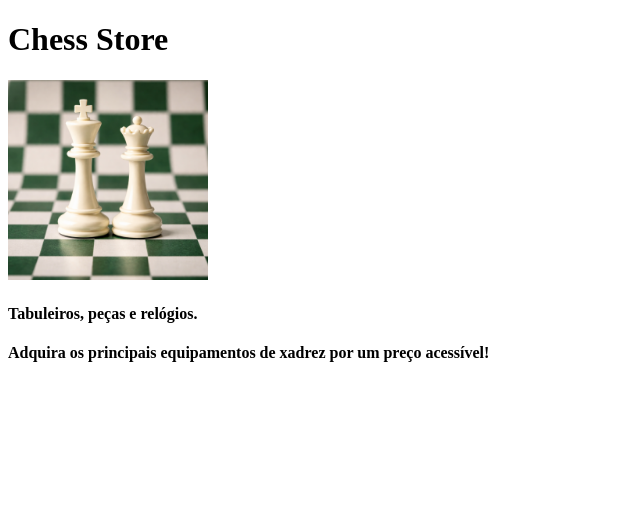
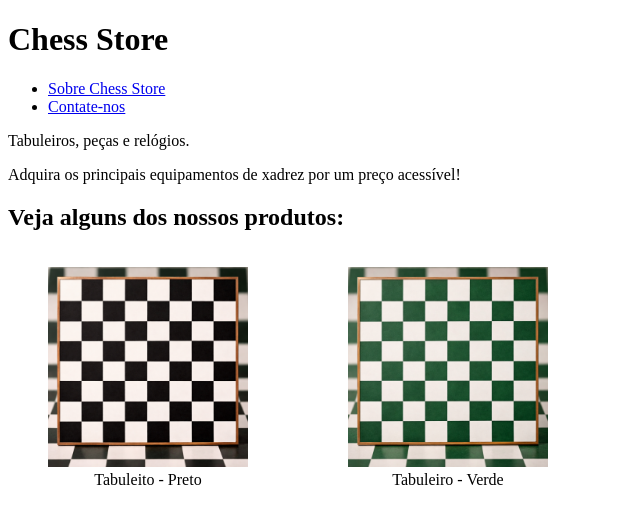
Before and after one commit to WesleyFreitas-git/Chess-Store, a plain HTML site: page index.html in a window 1280 px wide. Shown: the whole page, without its empty margins (0-640 px from the left). Drawn offline with Linux system fonts and the light colour scheme.

Commit message:
Contatdo add e CSS iniciado

```diff
--- a/index.html
+++ b/index.html
@@ -4,19 +4,51 @@
 <head>
     <meta charset="UTF-8">
     <title>Chess Store</title>
-
     <link rel="icon" href="img/icon.png" type="image/png">
-
+    <link rel="stylesheet" href="style.css">
 </head>
 <body>
         <header>
             <h1>Chess Store</h1>
-            <img src="img/logo.png" alt="&lt;Logo indisponível&gt;" height="200x200" width="200x200">
+
+            <nav>
+                <ul>
+                    <li><a href="sobre.html">Sobre Chess Store</a></li>
+                    <li><a href="contato.html">Contate-nos</Contate-nos></a></li>
+
+
+                </ul>
+
+
+
+            </nav>
+
+            <p>Tabuleiros, peças e relógios.</p>
+            <!--<img src="img/logo.pn" alt="&lt;Logo indisponível&gt;" height="200x200" width="200x200">-->
+            <p>Adquira os principais equipamentos de xadrez por um preço acessível!</p>
+
+
         </header>
 
         <main>
-            <h4>Tabuleiros, peças e relógios.</h4>
-            <h4>Adquira os principais equipamentos de xadrez por um preço acessível!</h4>
+            <h2>Veja alguns dos nossos produtos:</h2>
+
+
+            <div class="galeria">
+                <figure>
+                    <img src="img/tabuleiro_preto.png" height="200x200" width="200x200">
+                    <figcaption>Tabuleito - Preto</figcaption>
+                </figure>
+
+    <figure>
+        <img src="img/tabuleiro_verde.png" height="200x200" width="200x200">
+        <figcaption>Tabuleiro - Verde</figcaption>
+    </figure>
+
+</div>
+
+
+
         </main>
 
         <footer>
--- a/style.css
+++ b/style.css
@@ -0,0 +1,13 @@
+.galeria{
+    display: flex;
+    gap: 20px;
+}
+
+figure{
+    text-align: center;
+}
+
+img{
+    width: 200px;
+    height: auto;
+}
```
Also changed, not shown: contato.html (+25 -1 lines), img/tabuleiro_preto.png (added), img/tabuleiro_verde.png (added).
